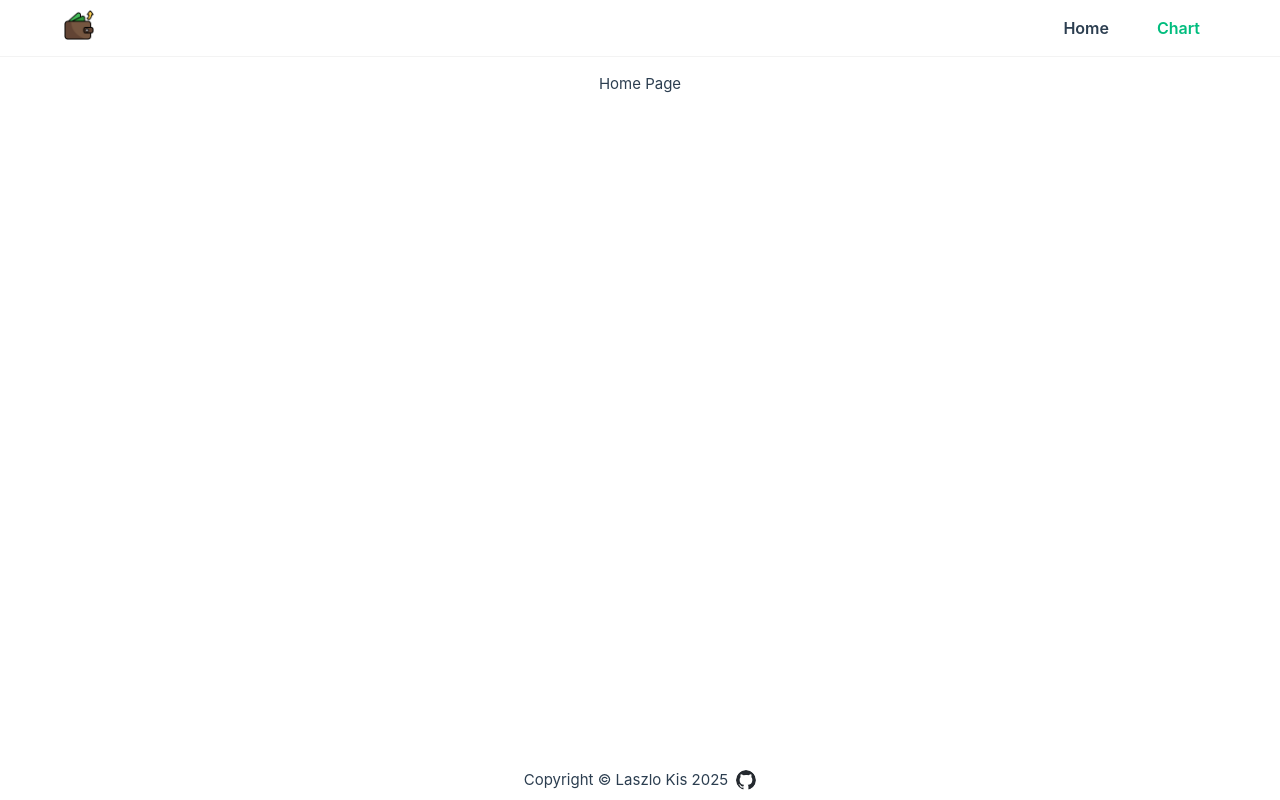
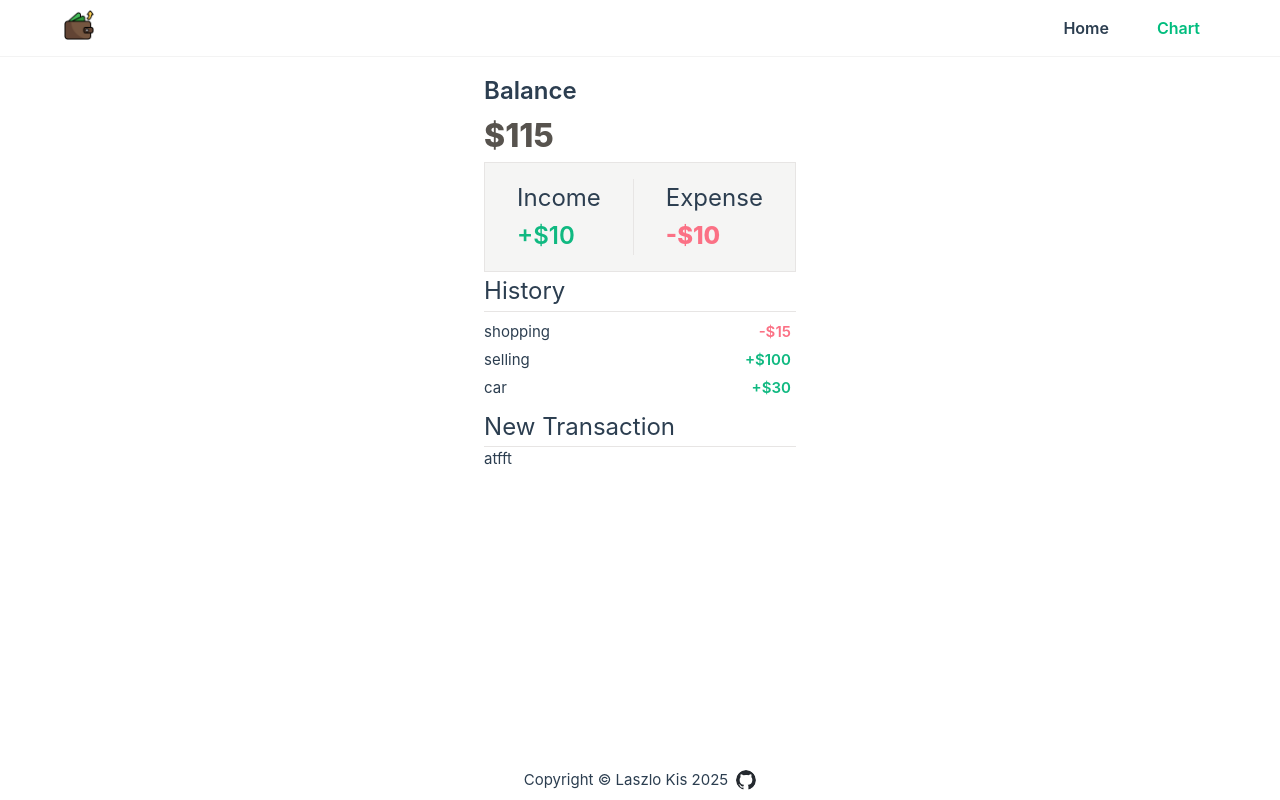
Before and after one commit to ev0clu/vue-expense-tracker, a Vue app: page / in a window 1280 px wide. Built offline with nearby package versions, Linux system fonts and the light colour scheme.

Commit message:
HomeView component is updated with dummy data

```diff
--- a/src/views/HomeView.vue
+++ b/src/views/HomeView.vue
@@ -1,3 +1,184 @@
-<script setup lang="ts"></script>
+<script setup lang="ts">
+import { computed, ref } from 'vue'
+import WrapperComponent from '@/components/WrapperComponent.vue'
+import { X } from 'lucide-vue-next'
+import DeleteModal from '@/components/DeleteModal.vue'
 
-<template>Home Page</template>
+const openModal = ref(false)
+const itemId = ref<null | number>(null)
+const income = ref(10)
+const expense = ref(-10)
+const history = ref([
+  { id: 1, name: 'shopping', amount: -15 },
+  { id: 2, name: 'selling', amount: 100 },
+  { id: 3, name: 'car', amount: 30 },
+])
+
+const deleteItem = (index: number) => {
+  history.value.splice(index, 1)
+  openModal.value = false
+}
+
+const handleOpenModalClick = (id: number) => {
+  openModal.value = true
+  itemId.value = id
+}
+
+const calculateBalance = computed(() => history.value.reduce((acc, curr) => acc + curr.amount, 0))
+</script>
+
+<template>
+  <div class="home-view">
+    <h1>Balance</h1>
+    <span class="balance"
+      >{{ calculateBalance < 0 ? '-' : '' }}${{ Math.abs(calculateBalance) }}</span
+    >
+    <div>
+      <div class="income-expense-wrapper">
+        <div class="income">
+          <p>Income</p>
+          <span>{{ income > 0 ? '+' : '' }}${{ income }}</span>
+        </div>
+        <div class="separator"></div>
+        <div class="expense">
+          <p>Expense</p>
+          <span>{{ expense < 0 ? '-' : '' }}${{ Math.abs(expense) }}</span>
+        </div>
+      </div>
+      <WrapperComponent>
+        <template #header>
+          <p>History</p>
+        </template>
+        <template #content>
+          <ul>
+            <li v-for="(item, index) in history" :key="item.id" class="history-item">
+              <div>{{ item.name }}</div>
+              <div :class="item.amount < 0 ? 'history-expense' : 'history-income'">
+                {{ item.amount < 0 ? '-' : '+' }}${{ Math.abs(item.amount) }}
+              </div>
+              <button id="delete-btn" @click="handleOpenModalClick(index)"><X /></button>
+            </li>
+          </ul>
+        </template>
+      </WrapperComponent>
+      <Teleport to="body">
+        <div v-if="openModal && itemId !== null">
+          <DeleteModal :id="itemId" @close="openModal = false" @delete="deleteItem" /></div
+      ></Teleport>
+      <WrapperComponent>
+        <template #header>
+          <p>New Transaction</p>
+        </template>
+        <template #content>
+          <p>atfft</p>
+        </template>
+      </WrapperComponent>
+    </div>
+  </div>
+</template>
+
+<style scoped>
+h1 {
+  font-size: x-large;
+  font-weight: 600;
+}
+
+.balance {
+  font-size: xx-large;
+  font-weight: 800;
+  color: #57534e;
+}
+
+.income-expense-wrapper {
+  display: flex;
+  flex-direction: row;
+  border: 1px solid #e7e5e4;
+  background-color: #f5f5f4;
+}
+
+.income,
+.expense {
+  font-weight: 800;
+  font-size: x-large;
+  padding: 1rem 2rem;
+}
+
+.income span {
+  font-weight: 600;
+  color: var(--color-green);
+}
+
+.expense span {
+  font-weight: 760;
+  color: var(--color-rose);
+}
+
+.separator {
+  width: 1px;
+  background-color: #e7e5e4;
+  margin: 1rem 0;
+}
+
+ul {
+  padding: 0;
+  margin: 0.5rem 0;
+  width: 100%;
+  list-style-type: none;
+}
+
+ul > * + * {
+  margin-top: 0.25rem;
+}
+
+.history-item {
+  display: flex;
+  flex-direction: row;
+  align-items: center;
+  position: relative;
+
+  &:hover {
+    background-color: #f5f5f4;
+  }
+}
+
+.history-item:hover button {
+  background-color: transparent;
+}
+
+.history-income {
+  font-weight: 600;
+  color: var(--color-green);
+}
+
+.history-expense {
+  font-weight: 600;
+  color: var(--color-rose);
+}
+
+.history-item div:nth-child(1) {
+  width: 70%;
+}
+
+.history-item div:nth-child(2) {
+  width: 30%;
+  text-align: right;
+  margin-right: 5px;
+}
+
+#delete-btn {
+  padding: 5px;
+  width: 30px;
+  height: 30px;
+  visibility: hidden;
+  position: absolute;
+  right: -30px;
+
+  &:hover {
+    color: var(--color-rose);
+  }
+}
+
+.history-item:hover #delete-btn {
+  visibility: visible;
+}
+</style>
```
